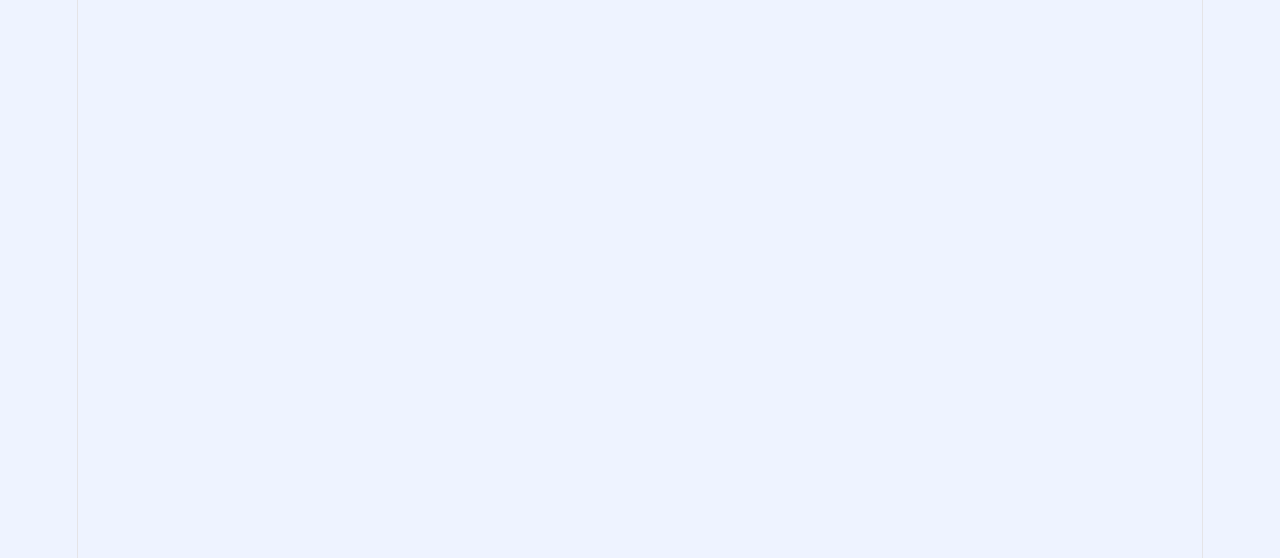
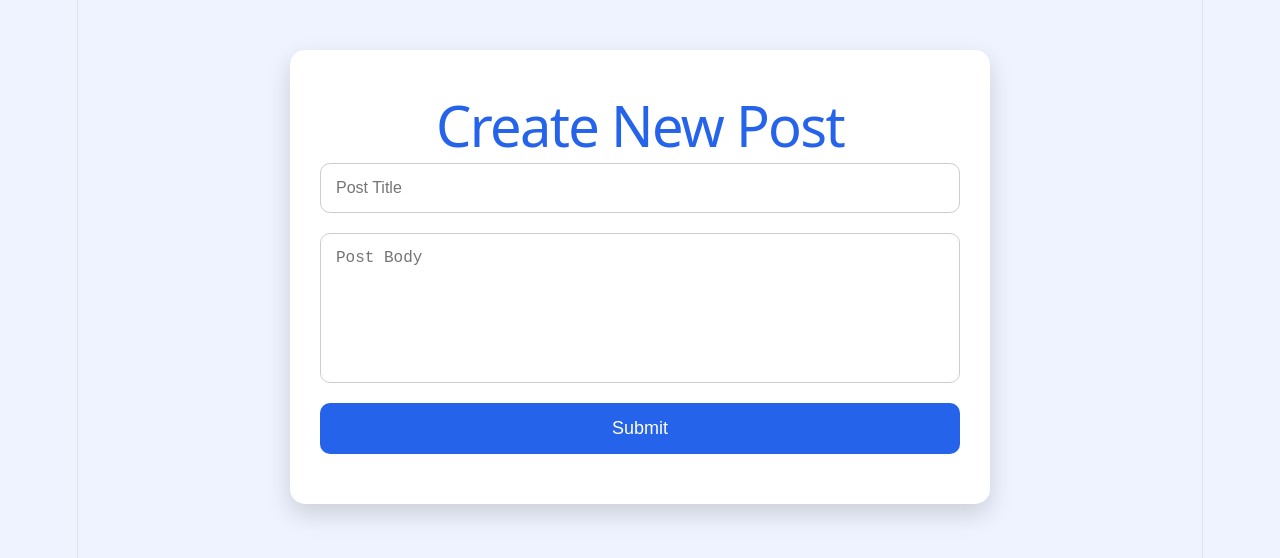
Before and after one commit to sindhukumarray/Mini-Blog, a React (Vite) app: page /create in a window 1280 px wide. Before the commit this address had no page. Shown: the top 558 px of the page. Built offline with nearby package versions, Linux system fonts and the light colour scheme.

Commit message:
Create Post Detail page using dynamic routing

```diff
--- a/src/pages/CreatePost.jsx
+++ b/src/pages/CreatePost.jsx
@@ -0,0 +1,95 @@
+import { useState } from "react";
+import axios from "../api/axiosInstance";
+import "../styles/CreatePost.css";
+
+function CreatePost() {
+
+  const [title, setTitle] = useState("");
+  const [body, setBody] = useState("");
+  const [message, setMessage] = useState("");
+
+  async function handleSubmit(e) {
+
+    e.preventDefault();
+
+    if (!title.trim() || !body.trim()) {
+      setMessage("Please fill all fields.");
+      return;
+    }
+
+    try {
+
+      await axios.post("/posts", {
+        title,
+        body,
+        userId: 1,
+      });
+
+      setMessage("Post Created Successfully!");
+
+      setTitle("");
+      setBody("");
+
+    } catch {
+
+      setMessage("Failed to create post.");
+
+    }
+
+  }
+
+  return (
+
+    <div className="create">
+
+      <h1>Create New Post</h1>
+
+      <form onSubmit={handleSubmit}>
+
+        <input
+
+          type="text"
+
+          placeholder="Post Title"
+
+          value={title}
+
+          onChange={(e)=>
+
+          setTitle(e.target.value)
+
+          }
+
+        />
+
+        <textarea
+
+          placeholder="Post Body"
+
+          value={body}
+
+          onChange={(e)=>
+
+          setBody(e.target.value)
+
+          }
+
+        />
+
+        <button>
+
+          Submit
+
+        </button>
+
+      </form>
+
+      <p>{message}</p>
+
+    </div>
+
+  );
+
+}
+
+export default CreatePost;
--- a/src/routes/AppRoutes.jsx
+++ b/src/routes/AppRoutes.jsx
@@ -1,6 +1,7 @@
 import { BrowserRouter, Routes, Route } from "react-router-dom";
 import Home from "../pages/Home";
 import PostDetail from "../pages/PostDetail";
+import CreatePost from "../pages/CreatePost";
 function AppRoutes() {
   return (
     <BrowserRouter>
@@ -16,6 +17,14 @@ function AppRoutes() {
           element={<PostDetail/>}
 
         />
+
+        <Route
+
+           path="/create"
+
+           element={<CreatePost/>}
+
+        />
       </Routes>
     </BrowserRouter>
   );
--- /dev/null
+++ b/src/styles/CreatePost.css
@@ -0,0 +1,93 @@
+.create{
+
+width:700px;
+
+margin:50px auto;
+
+background:white;
+
+padding:30px;
+
+border-radius:15px;
+
+box-shadow:0 10px 25px rgba(0,0,0,.15);
+
+}
+
+.create h1{
+
+text-align:center;
+
+margin-bottom:25px;
+
+color:#2563eb;
+
+}
+
+form{
+
+display:flex;
+
+flex-direction:column;
+
+gap:20px;
+
+}
+
+input,
+
+textarea{
+
+padding:15px;
+
+font-size:16px;
+
+border:1px solid #ccc;
+
+border-radius:10px;
+
+outline:none;
+
+}
+
+textarea{
+
+height:150px;
+
+resize:none;
+
+}
+
+button{
+
+padding:15px;
+
+background:#2563eb;
+
+color:white;
+
+border:none;
+
+border-radius:10px;
+
+cursor:pointer;
+
+font-size:18px;
+
+}
+
+button:hover{
+
+background:#1d4ed8;
+
+}
+
+p{
+
+margin-top:20px;
+
+text-align:center;
+
+font-weight:bold;
+
+}
```
